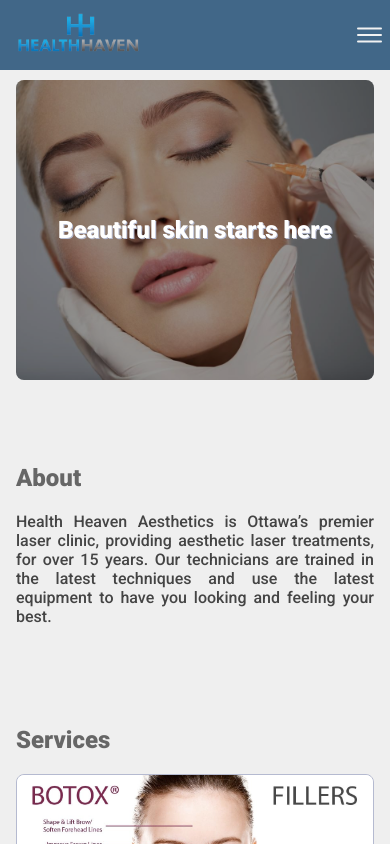
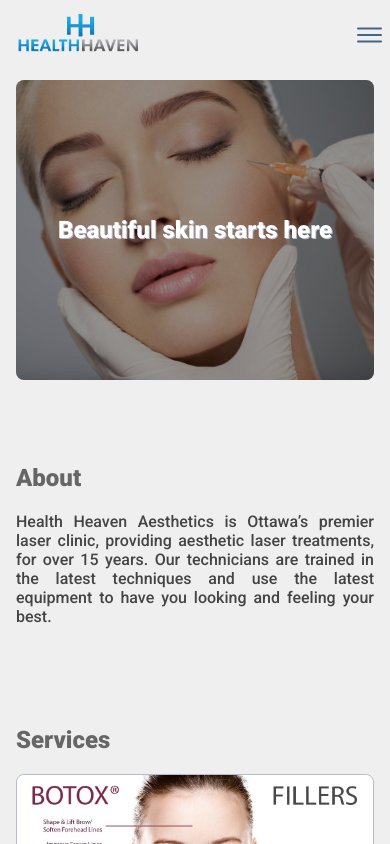
Before and after one commit to LaithAlwani/hh-aesthetics, a Next.js app: page / in a window 390 px wide. Shown: the top 844 px of the page. Built offline with nearby package versions, Linux system fonts and the light colour scheme.

Commit message:
changes background colors for navbar and fixes navbar mobile view

```diff
--- a/components/Navbar.jsx
+++ b/components/Navbar.jsx
@@ -26,15 +26,10 @@ export default function Navbar() {
           <span onClick={toggleMenu}>
             <MenuButton isOpen={isOpen} setIsOpen={setIsOpen} />
           </span>
-          <div
-            onClick={handleClick}
-            className={
-              isOpen ? "mobile-nav-links open-nav" : "mobile-nav-links"
-            }
-          >
-            {<NavLinks />}
-          </div>
         </div>
+      </div>
+      <div className={isOpen ? "mobile-nav-links open-nav" : "mobile-nav-links"}>
+        <NavLinks />
       </div>
     </nav>
   );
--- a/pages/index.js
+++ b/pages/index.js
@@ -5,7 +5,6 @@ import Hero from "../components/Hero";
 import About from "../components/About";
 import Services from "../components/Services";
 import Contact from "../components/Contact";
-
 
 export default function Home() {
   return (
@@ -19,6 +18,7 @@ export default function Home() {
         <div className="hero" id="hero">
           <Hero />
         </div>
+        <div className="gradient">
           <div className="about section" id="about">
             <About />
           </div>
@@ -28,6 +28,7 @@ export default function Home() {
           <div className="section" id="contact">
             <Contact />
           </div>
+        </div>
       </Layout>
     </div>
   );
--- a/styles/home.css
+++ b/styles/home.css
@@ -2,7 +2,7 @@
   --queen-blue: #416788;
   --shadow-blue: #7389ae;
   --cadet-blue: #b5bad0;
-  --white:rgb(242, 242, 242);
+  --white:white;
   --border-radius: 0.5rem;
 }
 
@@ -26,8 +26,8 @@ nav {
   top: 0;
   width: 100%;
   padding: 0.5rem;
-  background: var(--queen-blue);
-  color: var(--white);
+  background: #efefef;
+  color: var(--queen-blue);
 }
 
 nav .nav-container{
@@ -51,15 +51,15 @@ nav .mobile-nav{
 nav .mobile-nav-links {
   display: flex;
   flex-direction: column;
-  align-items: flex-end;
+  align-items: flex-start;
   overflow: hidden;
-  background-color: var(--queen-blue);
+  background-color: #efefef;
   transition: all 0.5s ease-in-out;
-  max-height: 0;
+  height: 0px;
 }
 
 nav .open-nav {
-  max-height: 200px;
+  height: 110px;
 }
 
 .logo {
@@ -70,6 +70,7 @@ nav .open-nav {
   font-weight: bold;
 }
 /*Navbar ends*/
+
 /*Menu button*/
 .menu-btn {
   position: relative;
@@ -83,7 +84,7 @@ nav .open-nav {
 .menu-btn-icon {
   width: 100%;
   height: 0.1rem;
-  background-color: var(--white);
+  background-color: var(--queen-blue);
   border-radius: 0.5rem;
   transition: all 0.5s ease-in-out;
 }
@@ -93,7 +94,7 @@ nav .open-nav {
   position: absolute;
   width: 100%;
   height: 0.1rem;
-  background-color: var(--white);
+  background-color: var(--queen-blue);
   border-radius: 0.5rem;
   transition: all 0.5s ease-in-out;
 }
@@ -115,6 +116,8 @@ nav .open-nav {
 .menu-btn.open .menu-btn-icon::after {
   transform: rotate(-45deg) translate(-0.5rem, -0.5rem);
 }
+
+
 
 /*hero*/
 .hero {
```
Lines whose indentation alone changed are shown as unchanged.
